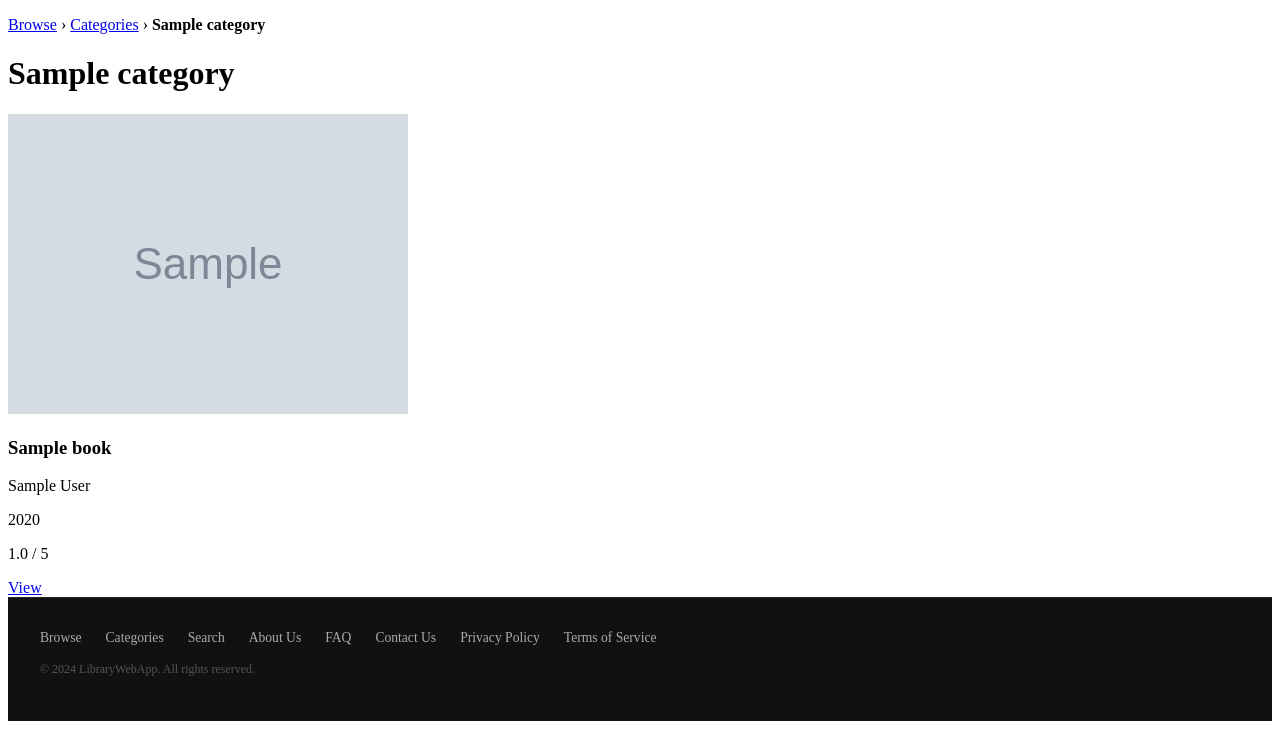
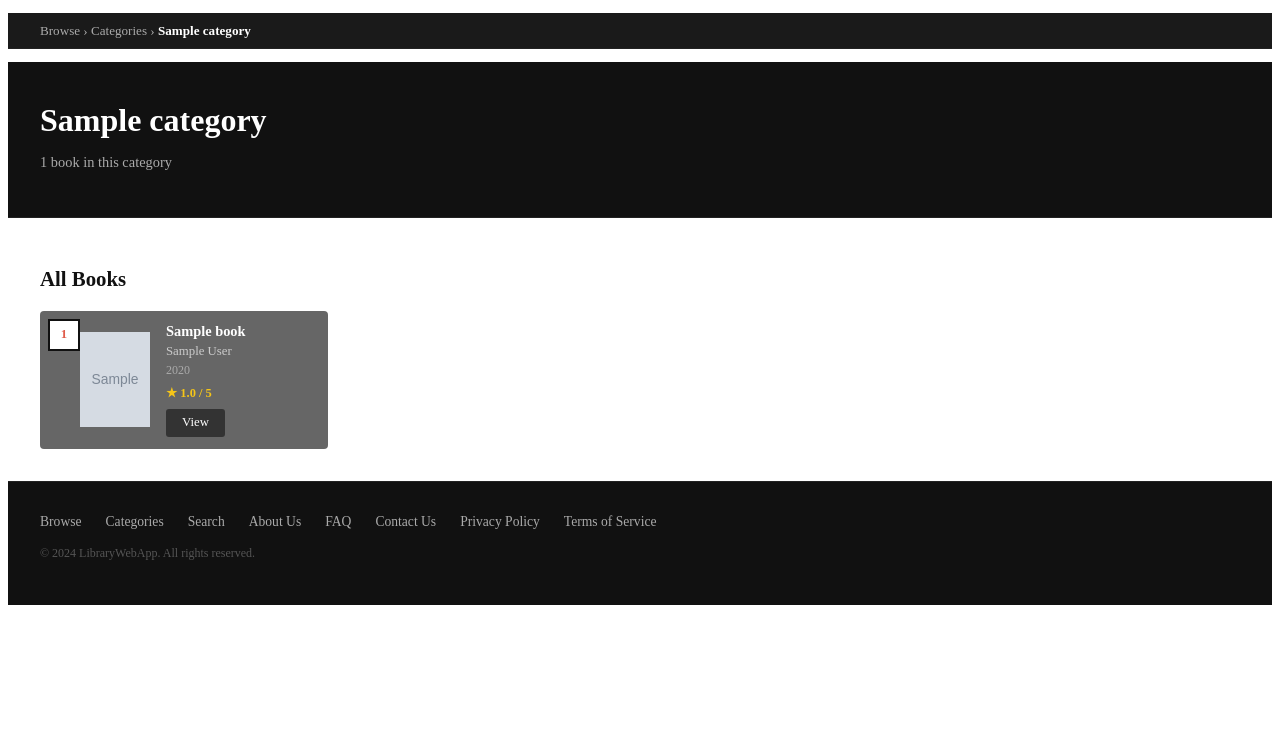
Before and after one commit to CharlesTse601/LibraryWebApp, a Django app: a page that uses library/templates/library/category_detail.html in a window 1280 px wide. Shown: the part 68-800 px from the top of the page. Run offline with Django 4.2, Linux system fonts and the light colour scheme; tables that the repository leaves empty hold one stand-in row (values such as "Sample post"); grey boxes marked "Sample" are stand-in pictures.

Commit message:
Categories have styling

```diff
--- a/library/templates/library/category_detail.html
+++ b/library/templates/library/category_detail.html
@@ -1,34 +1,54 @@
 {% extends 'library/base.html' %}
+{% load static %}
 
-{% block title %}Category — LibraryWebApp{% endblock %}
+{% block extra_css %}
+<link rel="stylesheet" href="{% static 'css/category_detail.css' %}">
+{% endblock %}
+
+{% block title %}{{ category.category_name }} — LibraryWebApp{% endblock %}
 
 {% block content %}
-<p>
+<p class="breadcrumb">
     <a href="{% url 'library:browse' %}">Browse</a> &rsaquo;
     <a href="{% url 'library:categories' %}">Categories</a> &rsaquo;
     <strong>{{ category.category_name }}</strong>
 </p>
 
+<section class="category-hero">
     <h1>{{ category.category_name }}</h1>
+    <p class="book-count">{{ books|length }} book{{ books|length|pluralize }} in this category</p>
+</section>
 
-<section>
+<section class="books-section">
+    <h2>All Books</h2>
+    <div class="books-grid">
         {% for book in books %}
-    <div>
+        <div class="book-card">
+            <span class="book-card__rank">{{ forloop.counter }}</span>
             {% if book.cover_image_url %}
-            <img src="{{ book.cover_image_url }}" alt="{{ book.title }}">
+                <img class="book-card__cover" src="{{ book.cover_image_url }}" alt="{{ book.title }}">
+            {% else %}
+                <div class="book-card__cover--placeholder">📖</div>
             {% endif %}
-        <h3>{{ book.title }}</h3>
-        <p>{{ book.author }}</p>
-        <p>{{ book.published_year }}</p>
+            <div class="book-card__info">
+                <div class="book-card__title">{{ book.title }}</div>
+                <div class="book-card__author">{{ book.author }}</div>
+                <div class="book-card__year">{{ book.published_year }}</div>
+                <div class="book-card__rating">
                     {% if book.avg_rating %}
-            <p>{{ book.avg_rating|floatformat:1 }} / 5</p>
+                        ★ {{ book.avg_rating|floatformat:1 }} / 5
                     {% else %}
-            <p>No ratings yet</p>
+                        No ratings yet
                     {% endif %}
-        <a href="{% url 'library:book_detail' book.isbn %}">View</a>
+                </div>
+                <div class="book-card__actions">
+                    <a href="{% url 'library:book_detail' book.isbn %}" class="btn-view">View</a>
+                </div>
+            </div>
         </div>
         {% empty %}
-        <p>No books in this category yet.</p>
+            <p class="empty-state">No books in this category yet.</p>
         {% endfor %}
+    </div>
 </section>
 {% endblock %}
--- /dev/null
+++ b/static/css/category_detail.css
@@ -0,0 +1,168 @@
+.breadcrumb {
+  background: #1a1a1a;
+  padding: 0.6rem 2rem;
+  font-size: 0.82rem;
+  color: #aaa;
+  border-bottom: 1px solid #222;
+}
+
+.breadcrumb a {
+  color: #aaa;
+  text-decoration: none;
+  transition: color 0.2s;
+}
+
+.breadcrumb a:hover {
+  color: white;
+}
+
+.breadcrumb strong {
+  color: white;
+}
+
+/* HERO */
+.category-hero {
+  background: #111;
+  color: white;
+  padding: 2.5rem 2rem 2rem;
+  border-bottom: 1px solid #222;
+}
+
+.category-hero h1 {
+  font-size: 2rem;
+  font-weight: 700;
+  margin: 0 0 0.4rem;
+}
+
+.category-hero .book-count {
+  color: #aaa;
+  font-size: 0.9rem;
+}
+
+/* BOOK GRID */
+.books-section {
+  background: white;
+  padding: 2rem;
+}
+
+.books-section h2 {
+  font-size: 1.3rem;
+  margin-bottom: 1.2rem;
+  color: #111;
+}
+
+.books-grid {
+  display: grid;
+  grid-template-columns: repeat(auto-fill, minmax(280px, 1fr));
+  gap: 1rem;
+  max-width: 1200px;
+}
+
+.book-card {
+  display: flex;
+  align-items: center;
+  gap: 1rem;
+  background: #666;
+  padding: 0.75rem 0.75rem 0.75rem 2.5rem;
+  border-radius: 4px;
+  position: relative;
+  text-decoration: none;
+}
+
+.book-card__rank {
+  position: absolute;
+  top: 0.5rem;
+  left: 0.5rem;
+  background: white;
+  border: 2px solid #111;
+  color: #e05c4b;
+  font-weight: 700;
+  font-size: 0.8rem;
+  width: 28px;
+  height: 28px;
+  display: flex;
+  align-items: center;
+  justify-content: center;
+}
+
+.book-card__cover {
+  width: 70px;
+  height: 95px;
+  object-fit: cover;
+  background: #999;
+  flex-shrink: 0;
+}
+
+.book-card__cover--placeholder {
+  width: 70px;
+  height: 95px;
+  background: #888;
+  flex-shrink: 0;
+  display: flex;
+  align-items: center;
+  justify-content: center;
+  font-size: 1.8rem;
+  border-radius: 2px;
+}
+
+.book-card__info {
+  flex: 1;
+  min-width: 0;
+}
+
+.book-card__title {
+  font-weight: 700;
+  font-size: 0.9rem;
+  color: white;
+  margin-bottom: 0.3rem;
+  white-space: nowrap;
+  overflow: hidden;
+  text-overflow: ellipsis;
+}
+
+.book-card__author {
+  font-size: 0.8rem;
+  color: #ccc;
+  margin-bottom: 0.25rem;
+}
+
+.book-card__year {
+  font-size: 0.75rem;
+  color: #aaa;
+  margin-bottom: 0.4rem;
+}
+
+.book-card__rating {
+  font-size: 0.78rem;
+  color: #f5c518;
+  font-weight: 600;
+}
+
+.book-card__actions {
+  display: flex;
+  gap: 0.5rem;
+  margin-top: 0.5rem;
+}
+
+.btn-view {
+  background: #333;
+  color: white;
+  border: none;
+  padding: 0.4rem 1rem;
+  cursor: pointer;
+  font-size: 0.8rem;
+  text-decoration: none;
+  border-radius: 3px;
+  transition: background 0.2s;
+}
+
+.btn-view:hover {
+  background: #222;
+}
+
+.empty-state {
+  text-align: center;
+  padding: 4rem 2rem;
+  color: #888;
+  font-size: 0.95rem;
+}
```
Lines whose indentation alone changed are shown as unchanged.
